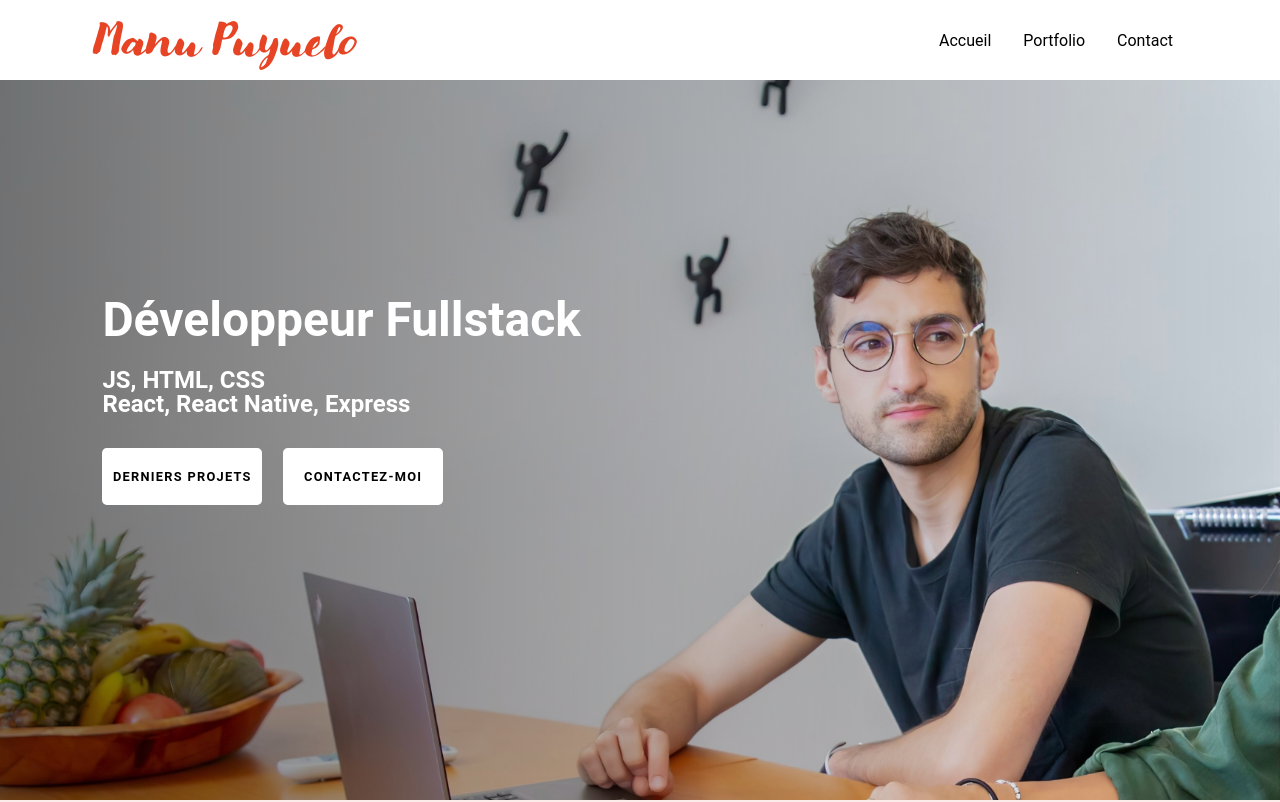
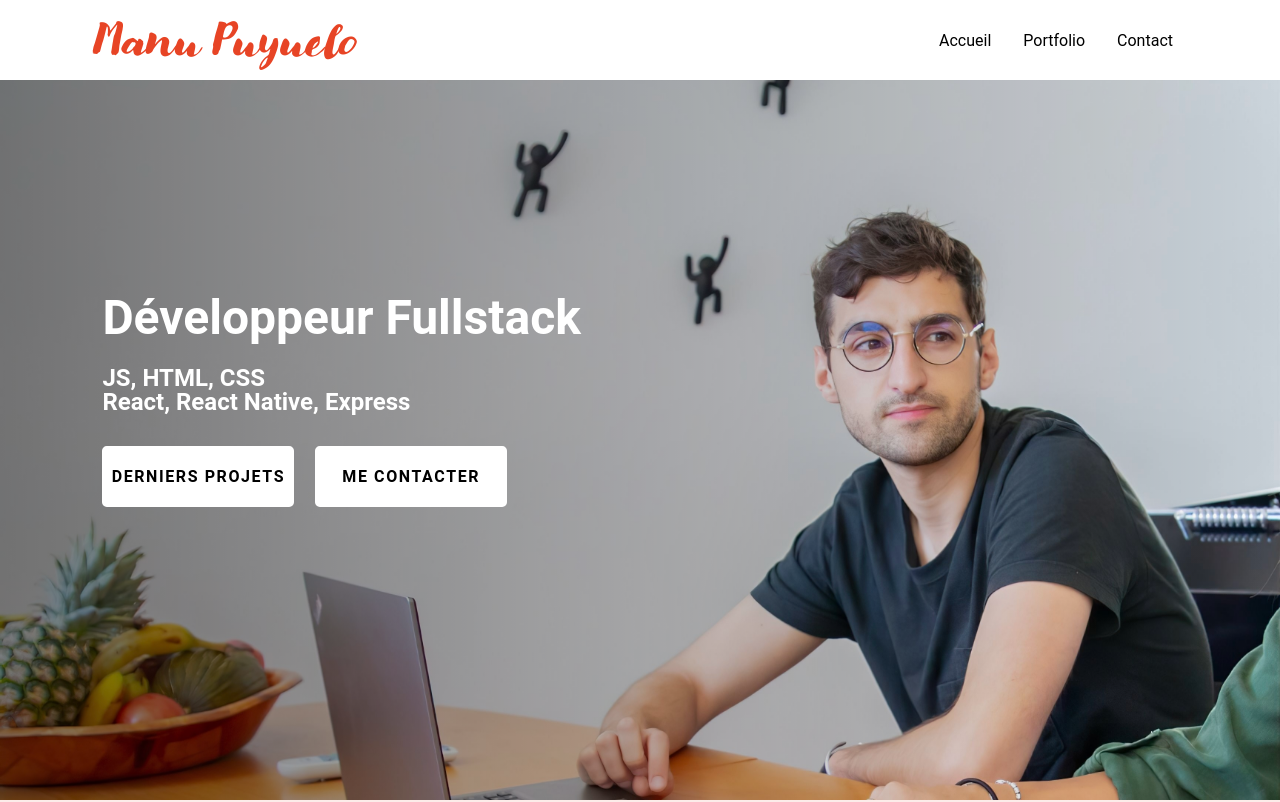
Before and after one commit to ManuPuyuelo/portfolio-front, a Next.js app: page / in a window 1280 px wide. Shown: the top 802 px of the page. Built offline with nearby package versions, Linux system fonts and the light colour scheme; no server answers.

Commit message:
final small modif of font

```diff
--- a/components/Home.js
+++ b/components/Home.js
@@ -22,7 +22,7 @@ function Home() {
             </div>
             <div className={styles.heroButton}>
               <a href="/contact">
-                <p>CONTACTEZ-MOI</p>
+                <p>ME CONTACTER</p>
               </a>
             </div>
           </div>
--- a/styles/Home.module.css
+++ b/styles/Home.module.css
@@ -58,7 +58,7 @@
 }
 
 .heroButton {
-  width: 10rem;
+  width: 12rem;
   background-color: #fff;
   border: 0.13rem solid WHITE;
   border-radius: 0.3rem;
@@ -77,7 +77,6 @@
   text-decoration: none;
   font-weight: bold;
   cursor: inherit;
-  font-size: 0.8em;
   padding: 0.625rem;
   text-align: center;
   letter-spacing: 0.1em;
@@ -86,6 +85,7 @@
 .heroButton p {
   margin: 0;
   padding: 0;
+  font-size: 1em !important;
 }
 
 @media screen and (max-width: 768px) {
```
